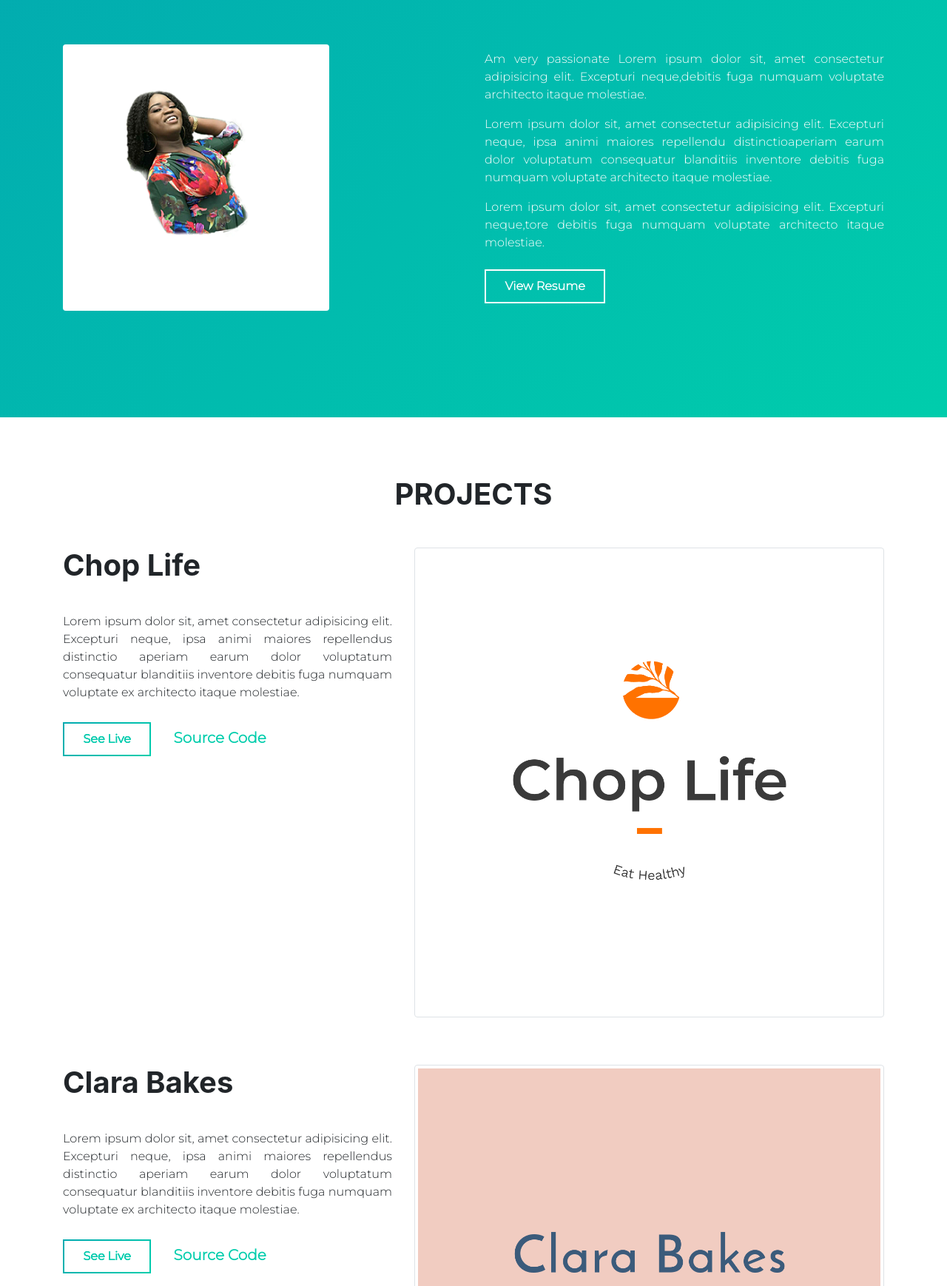
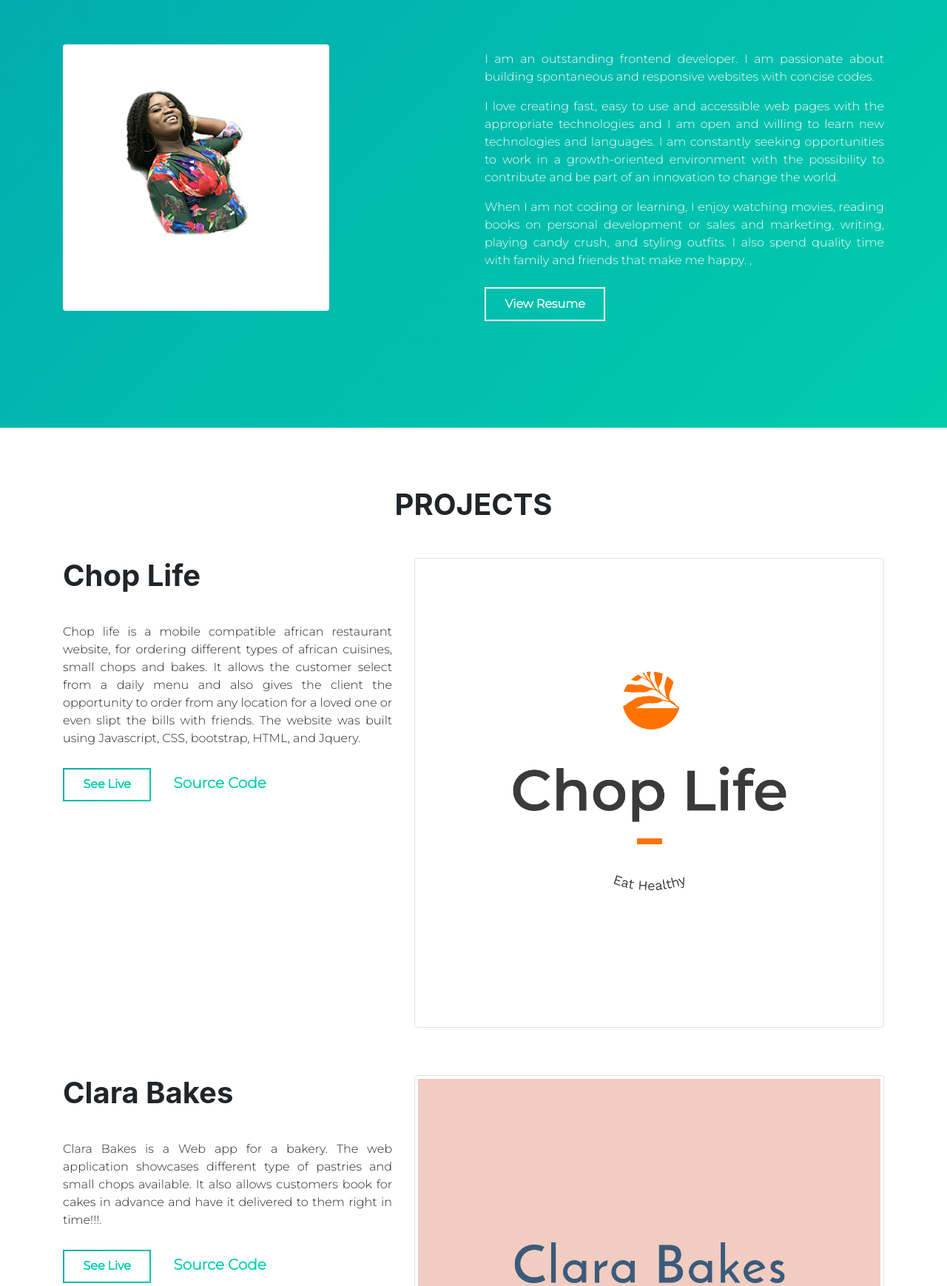
Before and after one commit to teelda/portfolio_website.io, a plain HTML site: page index.html in a window 1280 px wide. Shown: the part 680-2418 px from the top of the page at 74% size. Drawn offline with nearby package versions, Linux system fonts and the light colour scheme.

Commit message:
Update index.html

```diff
--- a/index.html
+++ b/index.html
@@ -1,3 +1,4 @@
+
 <!DOCTYPE html>
 <html lang="en">
   <head>
@@ -69,23 +70,21 @@
             <div class="col-md-6 col-sm-12 mx-auto my-3 mt-4">
               <div class="about-wrapper__info text-justify">
                 <p class="about-wrapper__info-text">
-                  Am very passionate Lorem ipsum dolor sit, amet consectetur adipisicing elit.
-                  Excepturi neque,debitis
-                  fuga numquam voluptate architecto itaque molestiae.
+                  I am an outstanding frontend developer. I am passionate about building spontaneous and responsive
+                  websites with concise codes.
                 </p>
                 <p class="about-wrapper__info-text">
-                  Lorem ipsum dolor sit, amet consectetur adipisicing elit.
-                  Excepturi neque, ipsa animi maiores repellendu distinctioaperiam
-                  earum dolor voluptatum consequatur blanditiis inventore debitis
-                  fuga numquam voluptate architecto itaque molestiae.
+                  I love creating fast, easy to use and accessible web pages with the appropriate technologies and I am open and willing to
+                  learn new technologies and languages. I am constantly seeking opportunities to work in a growth-oriented environment with the
+                  possibility to contribute and be part of an innovation to change the world.
                 </p>
                 <p class="about-wrapper__info-text">
-                  Lorem ipsum dolor sit, amet consectetur adipisicing elit.
-                  Excepturi neque,tore debitis
-                  fuga numquam voluptate architecto itaque molestiae.
+                  When I am not coding or learning, I enjoy watching movies, reading books on personal development or sales and marketing, writing, playing candy
+                  crush, and styling outfits. I also spend quality time with family and friends that make me happy.
+                ,
                 </p>
                 <span class="d-flex mt-4">
-                  <a target="_blank" class="cta-btn cta-btn--resume" href="#!">
+                  <a href="https://drive.google.com/file/d/1-3OI7RxvmvZUqHHgqzUyhH-CBak9p70G/view?usp=drivesdk" target="_blank" class="cta-btn cta-btn--resume">
                     View Resume
                   </a>
                 </span>
@@ -111,11 +110,10 @@
                 <h3 class="project-wrapper__text-title">Chop Life</h3>
                 <div>
                   <p class="mb-4 text-justify">
-                    Lorem ipsum dolor sit, amet consectetur adipisicing elit.
-                    Excepturi neque, ipsa animi maiores repellendus distinctio
-                    aperiam earum dolor voluptatum consequatur blanditiis
-                    inventore debitis fuga numquam voluptate ex architecto
-                    itaque molestiae.
+                    Chop life is a mobile compatible african restaurant website, for ordering different types of african cuisines, small chops and bakes.
+                    It allows the customer select from a daily menu and also gives the client the opportunity to order from any location for a loved one
+                    or even slipt the bills with friends. The website was built using Javascript, CSS, bootstrap, HTML, and Jquery.
+
                   </p>
                 </div>
                 <a target="_blank" class="cta-btn cta-btn--header" href="https://teelda.github.io/choplife.io/">
@@ -128,7 +126,7 @@
             </div>
             <div class="col-lg-7 col-sm-12 mx-auto">
               <div class="project-wrapper__image">
-                <a href="#!" target="_blank">
+                <a href="https://teelda.github.io/choplife.io/" target="_blank">
                   <div data-tilt class="thumbnail rounded">
                     <img class="img-fluid img-thumbnail img-responsive" src="./image/chop-life.png" />
                   </div>
@@ -145,11 +143,11 @@
                 <h3 class="project-wrapper__text-title">Clara Bakes</h3>
                 <div>
                   <p class="mb-4 text-justify">
-                    Lorem ipsum dolor sit, amet consectetur adipisicing elit.
-                    Excepturi neque, ipsa animi maiores repellendus distinctio
-                    aperiam earum dolor voluptatum consequatur blanditiis
-                    inventore debitis fuga numquam voluptate ex architecto
-                    itaque molestiae.
+                    Clara Bakes is a Web app for a bakery. The web application
+                    showcases different type of pastries and small chops available.
+                    It also allows customers book for cakes in advance and have it
+                    delivered to them right in time!!!.
+
                   </p>
                 </div>
                 <a target="_blank" class="cta-btn cta-btn--header" href="https://teelda.github.io/clarabakes.io/">
@@ -162,7 +160,7 @@
             </div>
             <div class="col-lg-7 col-sm-12 mx-auto">
               <div class="project-wrapper__image">
-                <a href="#!" target="_blank">
+                <a href="https://teelda.github.io/clarabakes.io/" target="_blank">
                   <div data-tilt class="thumbnail rounded">
                     <img class="img-fluid img-thumbnail img-responsive" src="./image/clara-bakes.png" />
                   </div>
@@ -179,11 +177,7 @@
                 <h3 class="project-wrapper__text-title">Techies</h3>
                 <div>
                   <p class="mb-4 text-justify">
-                    Lorem ipsum dolor sit, amet consectetur adipisicing elit.
-                    Excepturi neque, ipsa animi maiores repellendus distinctio
-                    aperiam earum dolor voluptatum consequatur blanditiis
-                    inventore debitis fuga numquam voluptate ex architecto
-                    itaque molestiae.
+                    Techies is a landing page, which displays images and content.
                   </p>
                 </div>
                 <a target="_blank" class="cta-btn cta-btn--header" href="https://teelda.github.io/techies.io/">
@@ -196,7 +190,7 @@
             </div>
             <div class="col-lg-7 col-sm-12 mx-auto">
               <div class="project-wrapper__image">
-                <a href="#!" target="_blank">
+                <a href="#!">
                   <div data-tilt class="thumbnail rounded">
                     <img class="img-fluid img-thumbnail img-responsive" src="./image/techies.png" />
                   </div>
@@ -244,16 +238,16 @@
       <footer class="footer navbar-static-bottom">
       <div class="container">
         <div class="social-links">
-          <a href="#!" target="_blank">
+          <a href="https://www.twitter.com/anashieteel_dah" target="_blank">
             <i class="fab fa-twitter fa-inverse fa-2x"></i>
           </a>
-          <a href="#!" target="_blank">
+          <a href="https://wa.me/2347068115317" target="_blank">
             <i class="fab fa-codepen fa-inverse fa-2x"></i>
           </a>
-          <a href="#!" target="_blank">
+          <a href="https://www.linkedin.com/in/matildaanashie" target="_blank">
             <i class="fab fa-linkedin fa-inverse fa-2x"></i>
           </a>
-          <a href="#!" target="_blank">
+          <a href="https://www.github.com/teelda/" target="_blank">
             <i class="fab fa-github fa-inverse fa-2x"></i>
           </a>
         </div>
@@ -273,7 +267,9 @@
       </footer>
     <!-- /END Footer Section -->
 
-    <script src="http://ajax.googleapis.com/ajax/libs/jquery/3.3.1/jquery.min.js"></script>
+    <script type="text/javascript"
+        src="https://ajax.googleapis.com/ajax/libs/jquery/1.7.1/jquery.min.js"></script>
+
     <script type="text/javascript" src="./js/main.js"></script>
 
   </body>
```
